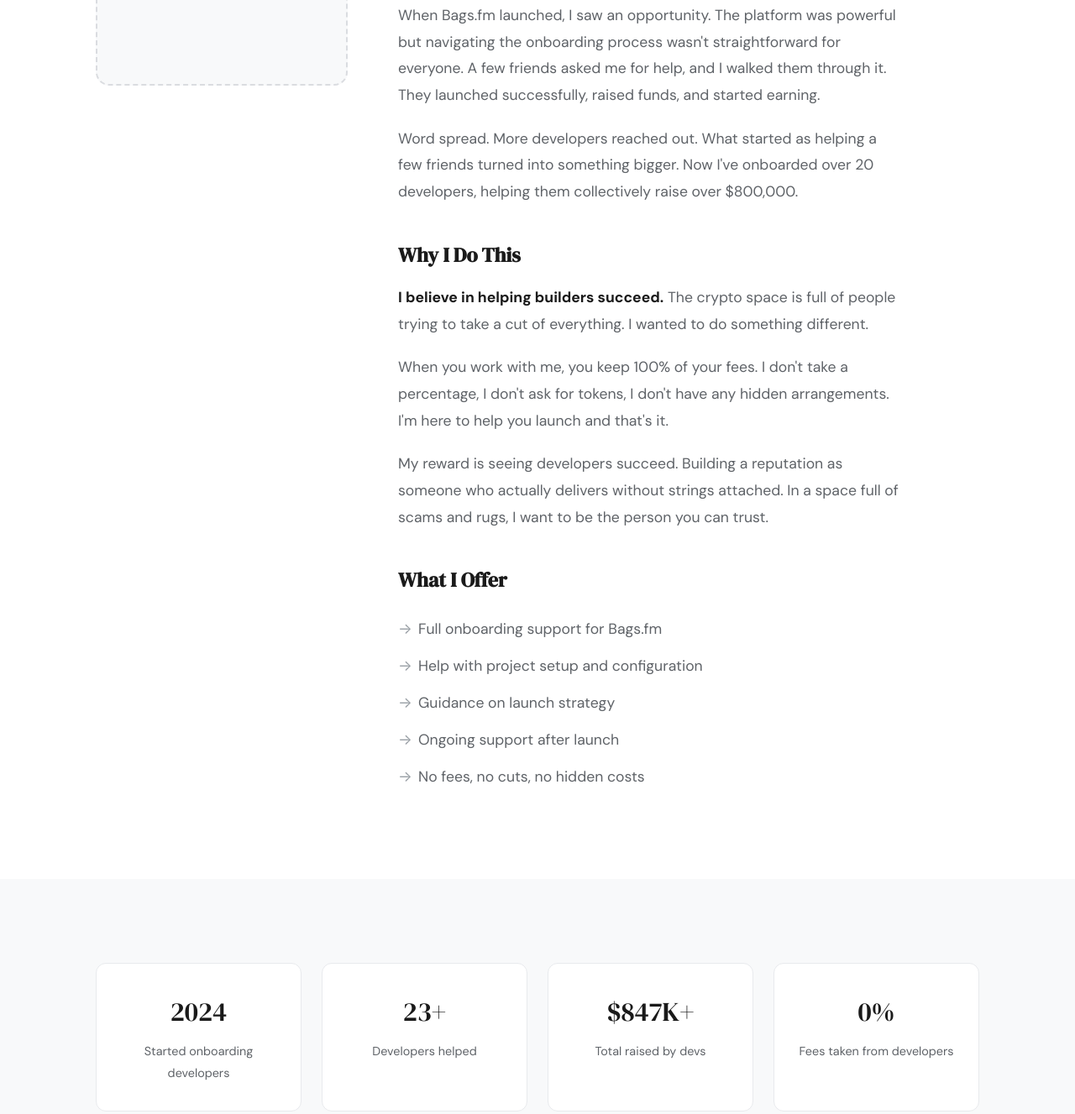
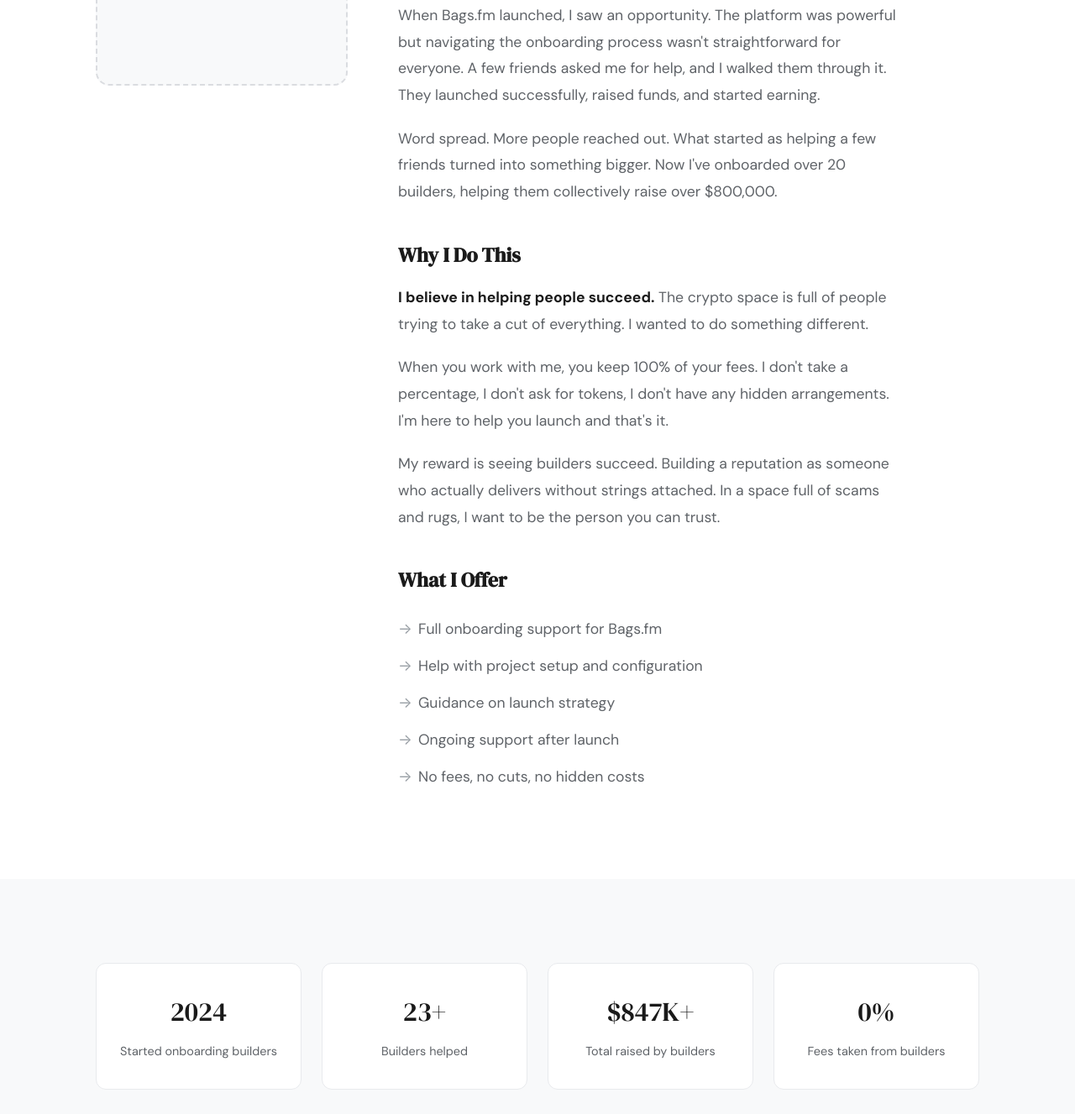
Before and after one commit to ctrlshift-hash/Onboarding, a plain HTML site: page about.html in a window 1280 px wide. Shown: the part 615-1942 px from the top of the page at 84% size. Drawn offline with Linux system fonts and the light colour scheme.

Commit message:
Change 'developers' to 'builders' across all pages

```diff
--- a/about.html
+++ b/about.html
@@ -59,14 +59,14 @@
                         earning.
                     </p>
                     <p class="about-text">
-                        Word spread. More developers reached out. What started as helping a few friends turned
-                        into something bigger. Now I've onboarded over 20 developers, helping them collectively
+                        Word spread. More people reached out. What started as helping a few friends turned
+                        into something bigger. Now I've onboarded over 20 builders, helping them collectively
                         raise over $800,000.
                     </p>
 
                     <h2>Why I Do This</h2>
                     <p class="about-text">
-                        <strong>I believe in helping builders succeed.</strong> The crypto space is full of people
+                        <strong>I believe in helping people succeed.</strong> The crypto space is full of people
                         trying to take a cut of everything. I wanted to do something different.
                     </p>
                     <p class="about-text">
@@ -75,7 +75,7 @@
                         that's it.
                     </p>
                     <p class="about-text">
-                        My reward is seeing developers succeed. Building a reputation as someone who actually
+                        My reward is seeing builders succeed. Building a reputation as someone who actually
                         delivers without strings attached. In a space full of scams and rugs, I want to be the
                         person you can trust.
                     </p>
@@ -99,19 +99,19 @@
             <div class="about-stats-grid">
                 <div class="about-stat-card">
                     <span class="about-stat-value">2024</span>
-                    <span class="about-stat-label">Started onboarding developers</span>
+                    <span class="about-stat-label">Started onboarding builders</span>
                 </div>
                 <div class="about-stat-card">
                     <span class="about-stat-value">23+</span>
-                    <span class="about-stat-label">Developers helped</span>
+                    <span class="about-stat-label">Builders helped</span>
                 </div>
                 <div class="about-stat-card">
                     <span class="about-stat-value">$847K+</span>
-                    <span class="about-stat-label">Total raised by devs</span>
+                    <span class="about-stat-label">Total raised by builders</span>
                 </div>
                 <div class="about-stat-card">
                     <span class="about-stat-value">0%</span>
-                    <span class="about-stat-label">Fees taken from developers</span>
+                    <span class="about-stat-label">Fees taken from builders</span>
                 </div>
             </div>
         </div>
```
Also changed, not shown: index.html (+4 -4 lines), people.html (+2 -2 lines).
